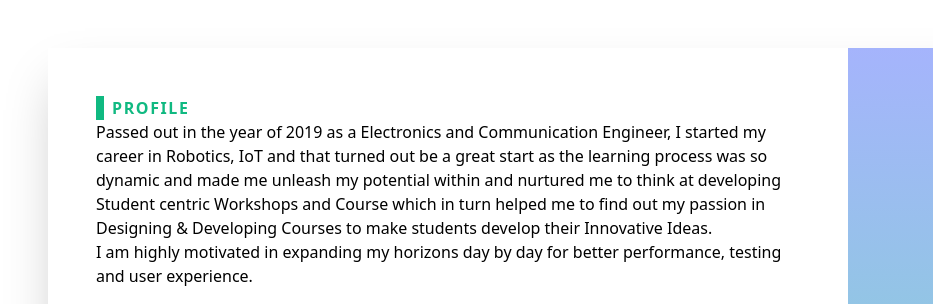
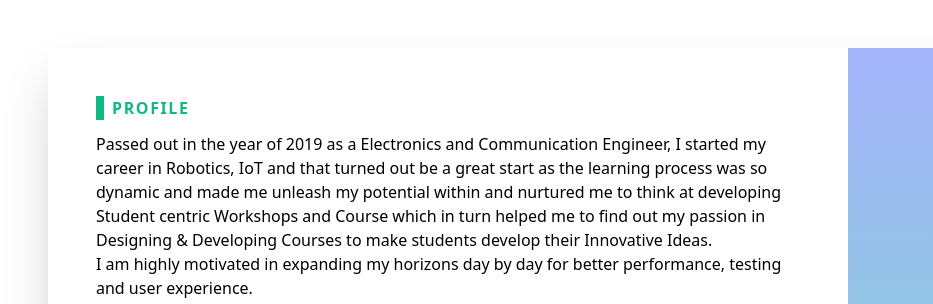
Before and after one commit to RaghulT20/raghult20.github.io, a plain HTML site: page index.html in a window 1280 px wide. Shown: the top 304 px of the page, 0-933 px from the left. Drawn offline with nearby package versions, Linux system fonts and the light colour scheme.

Commit message:
Update index.html

```diff
--- a/index.html
+++ b/index.html
@@ -120,6 +120,7 @@
           <div id="profile" class="prose">
             <h2 class="section-headline font-semibold">Profile</h2>
             <p>
+              <div class="mt-3">
               Passed out in the year of 2019 as a Electronics and Communication
               Engineer, I started my career in Robotics, IoT and that turned out be
               a great start as the learning process was so dynamic and made me
@@ -127,6 +128,7 @@
               Student centric Workshops and Course which in turn helped me to
               find out my passion in Designing & Developing Courses to make
               students develop their Innovative Ideas.
+            </div>
             </p>
 
               I am highly motivated in expanding my horizons day by day for
```
